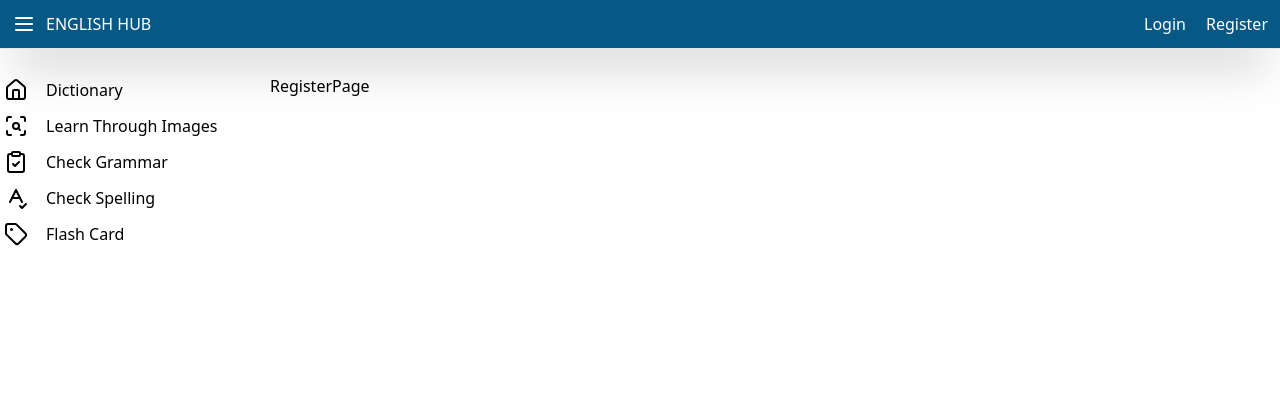
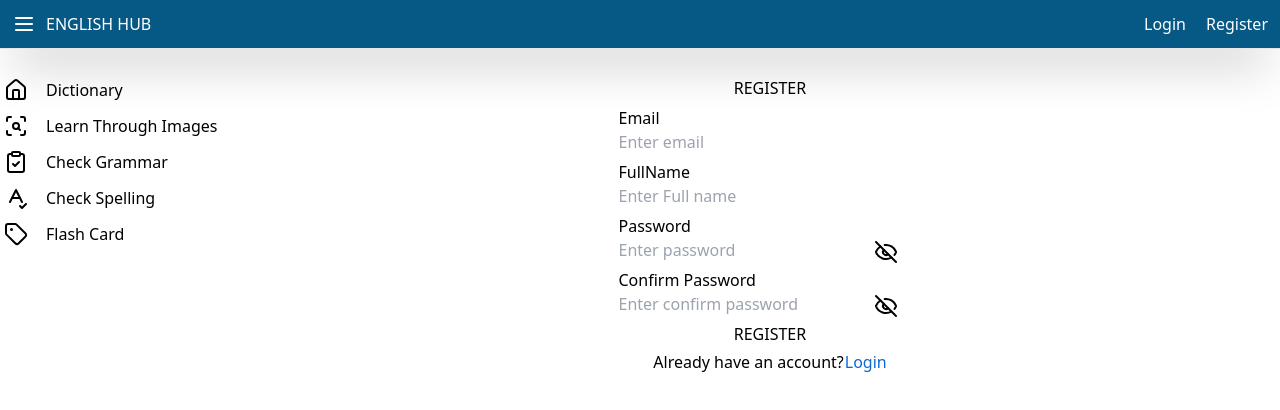
Before and after one commit to USNightOwl/enghub, a React (Vite) app: page /enghub/register in a window 1280 px wide. Shown: the top 410 px of the page. Built offline with nearby package versions, Linux system fonts and the light colour scheme; the HTML template or start-up script is replaced by a standard one.

Commit message:
:sparkles: feat: add form login, register (UI)

```diff
--- a/package.json
+++ b/package.json
@@ -20,6 +20,7 @@
     "@chakra-ui/react": "^2.10.3",
     "@emotion/react": "^11.13.3",
     "@emotion/styled": "^11.13.0",
+    "@hookform/resolvers": "^3.9.1",
     "@tensorflow-models/mobilenet": "^2.1.1",
     "@tensorflow/tfjs-backend-webgl": "^4.22.0",
     "@tensorflow/tfjs-converter": "^4.22.0",
@@ -33,8 +34,10 @@
     "next-themes": "^0.3.0",
     "react": "^18.3.1",
     "react-dom": "^18.3.1",
+    "react-hook-form": "^7.53.1",
     "react-router-dom": "^6.27.0",
-    "react-speech-recognition": "^3.10.0"
+    "react-speech-recognition": "^3.10.0",
+    "yup": "^1.4.0"
   },
   "devDependencies": {
     "@types/diff": "^5.2.3",
--- a/src/features/user/LoginPage.tsx
+++ b/src/features/user/LoginPage.tsx
@@ -1,5 +1,105 @@
+import {
+  Box,
+  Button,
+  Card,
+  CardBody,
+  Center,
+  FormControl,
+  FormLabel,
+  Heading,
+  Text,
+  Input,
+  Stack,
+  FormErrorMessage,
+  InputGroup,
+  InputRightElement,
+  HStack,
+} from "@chakra-ui/react";
+import * as yup from "yup";
+import { yupResolver } from "@hookform/resolvers/yup";
+import { FieldValues, useForm } from "react-hook-form";
+import React from "react";
+import { Eye, EyeOff } from "lucide-react";
+import { Link } from "react-router-dom";
+
+const schema = yup.object().shape({
+  email: yup.string().required("Vui lòng điền email").email("Email không hợp lệ"),
+  password: yup.string().required("Vui lòng điền mật khẩu").min(8, "Mật khẩu ít nhất 8 kí tự"),
+});
+
 const LoginPage = () => {
-  return <div>LoginPage</div>;
+  const [show, setShow] = React.useState(false);
+  const [isLoading, setIsLoading] = React.useState(false);
+
+  const {
+    handleSubmit,
+    setValue,
+    formState: { errors },
+  } = useForm({
+    defaultValues: {
+      email: "",
+      password: "",
+    },
+    resolver: yupResolver(schema),
+  });
+
+  const onSubmit = async (data: FieldValues) => {
+    setIsLoading(true);
+    console.log(data);
+    setIsLoading(false);
+  };
+
+  return (
+    <Box marginTop={2}>
+      <Stack spacing="3">
+        <Card w={{ base: "full", md: "lg" }} marginX={"auto"}>
+          <CardBody>
+            <Center marginBottom={6}>
+              <Heading>LOGIN</Heading>
+            </Center>
+            <form onSubmit={handleSubmit(onSubmit)}>
+              <Stack spacing="6">
+                <FormControl isInvalid={!!errors?.email?.message}>
+                  <FormLabel>Email</FormLabel>
+                  <Input type="email" placeholder="Enter email" onChange={(e) => setValue("email", e.target.value)} />
+                  {errors?.email?.message && <FormErrorMessage>{errors.email.message}</FormErrorMessage>}
+                </FormControl>
+                {/* password */}
+                <FormControl isInvalid={!!errors?.password?.message}>
+                  <FormLabel>Password</FormLabel>
+                  <InputGroup size="md">
+                    <Input
+                      pr="4.5rem"
+                      type={show ? "text" : "password"}
+                      placeholder="Enter password"
+                      onChange={(e) => setValue("password", e.target.value)}
+                    />
+                    <InputRightElement width="4.5rem">
+                      <Button h="1.75rem" size="sm" onClick={() => setShow(!show)}>
+                        {show ? <Eye /> : <EyeOff />}
+                      </Button>
+                    </InputRightElement>
+                  </InputGroup>
+                  {errors?.password?.message && <FormErrorMessage>{errors.password.message}</FormErrorMessage>}
+                </FormControl>
+                <Button type="submit" isLoading={isLoading} colorScheme="blue" variant="solid">
+                  LOGIN
+                </Button>
+              </Stack>
+            </form>
+            <Center marginTop={4}>
+              <HStack fontSize="md" spacing="1">
+                <Text>Not a member yet?</Text>
+                <Link to="/register" className="text-[#0969da]">
+                  Register
+                </Link>
+              </HStack>
+            </Center>
+          </CardBody>
+        </Card>
+      </Stack>
+    </Box>
+  );
 };
 
 export default LoginPage;
--- a/src/features/user/RegisterPage.tsx
+++ b/src/features/user/RegisterPage.tsx
@@ -1,5 +1,141 @@
+import {
+  Box,
+  Button,
+  Card,
+  CardBody,
+  Center,
+  FormControl,
+  FormLabel,
+  Heading,
+  Text,
+  Input,
+  Stack,
+  FormErrorMessage,
+  InputGroup,
+  InputRightElement,
+  HStack,
+} from "@chakra-ui/react";
+import * as yup from "yup";
+import { yupResolver } from "@hookform/resolvers/yup";
+import { FieldValues, useForm } from "react-hook-form";
+import React from "react";
+import { Eye, EyeOff } from "lucide-react";
+import { Link } from "react-router-dom";
+
+const schema = yup.object().shape({
+  fullname: yup.string().required("Vui lòng điền họ và tên"),
+  email: yup.string().required("Vui lòng điền email").email("Email không hợp lệ"),
+  password: yup.string().required("Vui lòng điền password").min(8, "Mật khẩu ít nhất 8 kí tự"),
+  confirmPassword: yup.string().required("Vui lòng điền trường này").min(8, "Mật khẩu ít nhất 8 kí tự"),
+});
+
 const RegisterPage = () => {
-  return <div>RegisterPage</div>;
+  const [show, setShow] = React.useState(false);
+  const [showConfirm, setShowConfirm] = React.useState(false);
+  const [isLoading, setIsLoading] = React.useState(false);
+
+  const {
+    handleSubmit,
+    setValue,
+    formState: { errors },
+  } = useForm({
+    defaultValues: {
+      email: "",
+      fullname: "",
+      password: "",
+      confirmPassword: "",
+    },
+    resolver: yupResolver(schema),
+  });
+
+  const onSubmit = async (data: FieldValues) => {
+    setIsLoading(true);
+    console.log(data);
+    setIsLoading(false);
+  };
+
+  return (
+    <Box marginTop={2}>
+      <Stack spacing="3">
+        <Card w={{ base: "full", md: "lg" }} marginX={"auto"}>
+          <CardBody>
+            <Center marginBottom={6}>
+              <Heading>REGISTER</Heading>
+            </Center>
+            <form onSubmit={handleSubmit(onSubmit)}>
+              <Stack spacing="6">
+                {/* Email */}
+                <FormControl isInvalid={!!errors?.email?.message}>
+                  <FormLabel>Email</FormLabel>
+                  <Input type="email" placeholder="Enter email" onChange={(e) => setValue("email", e.target.value)} />
+                  {errors?.email?.message && <FormErrorMessage>{errors.email.message}</FormErrorMessage>}
+                </FormControl>
+                {/* Full name */}
+                <FormControl isInvalid={!!errors?.fullname?.message}>
+                  <FormLabel>FullName</FormLabel>
+                  <Input
+                    type="text"
+                    placeholder="Enter Full name"
+                    onChange={(e) => setValue("fullname", e.target.value)}
+                  />
+                  {errors?.fullname?.message && <FormErrorMessage>{errors.fullname.message}</FormErrorMessage>}
+                </FormControl>
+                {/* password */}
+                <FormControl isInvalid={!!errors?.password?.message}>
+                  <FormLabel>Password</FormLabel>
+                  <InputGroup size="md">
+                    <Input
+                      pr="4.5rem"
+                      type={show ? "text" : "password"}
+                      placeholder="Enter password"
+                      onChange={(e) => setValue("password", e.target.value)}
+                    />
+                    <InputRightElement width="4.5rem">
+                      <Button h="1.75rem" size="sm" onClick={() => setShow(!show)}>
+                        {show ? <Eye /> : <EyeOff />}
+                      </Button>
+                    </InputRightElement>
+                  </InputGroup>
+                  {errors?.password?.message && <FormErrorMessage>{errors.password.message}</FormErrorMessage>}
+                </FormControl>
+                {/* confirm password */}
+                <FormControl isInvalid={!!errors?.confirmPassword?.message}>
+                  <FormLabel>Confirm Password</FormLabel>
+                  <InputGroup size="md">
+                    <Input
+                      pr="4.5rem"
+                      type={show ? "text" : "password"}
+                      placeholder="Enter confirm password"
+                      onChange={(e) => setValue("confirmPassword", e.target.value)}
+                    />
+                    <InputRightElement width="4.5rem">
+                      <Button h="1.75rem" size="sm" onClick={() => setShowConfirm(!showConfirm)}>
+                        {showConfirm ? <Eye /> : <EyeOff />}
+                      </Button>
+                    </InputRightElement>
+                  </InputGroup>
+                  {errors?.confirmPassword?.message && (
+                    <FormErrorMessage>{errors.confirmPassword.message}</FormErrorMessage>
+                  )}
+                </FormControl>
+                <Button type="submit" isLoading={isLoading} colorScheme="blue" variant="solid">
+                  REGISTER
+                </Button>
+              </Stack>
+            </form>
+            <Center marginTop={4}>
+              <HStack fontSize="md" spacing="1">
+                <Text>Already have an account?</Text>
+                <Link to="/login" className="text-[#0969da]">
+                  Login
+                </Link>
+              </HStack>
+            </Center>
+          </CardBody>
+        </Card>
+      </Stack>
+    </Box>
+  );
 };
 
 export default RegisterPage;
```
Also changed, not shown: 1 other file (tests, documents, lock files or other folders).
